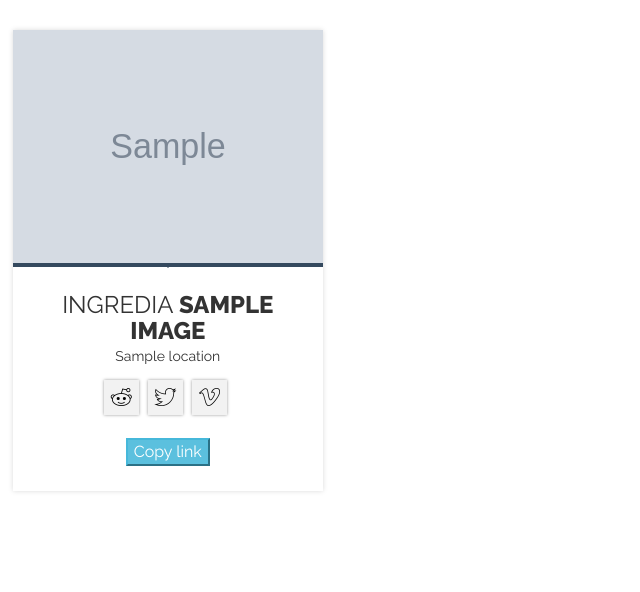
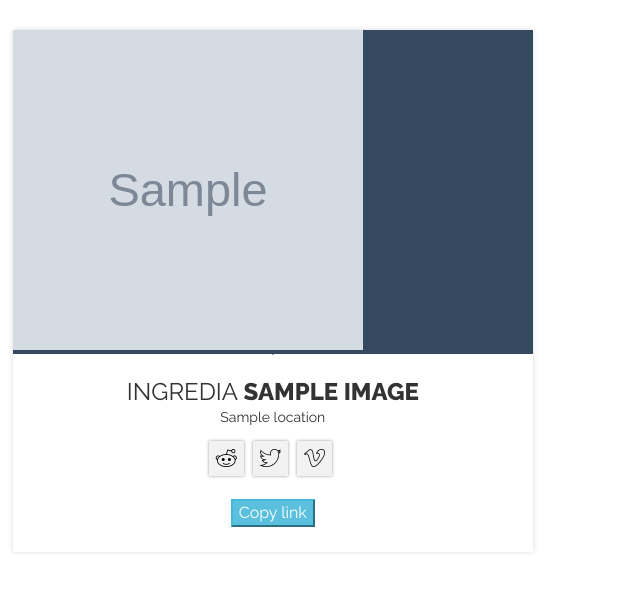
Before and after one commit to BrilliantGrant/unsplash, a Django app: page /image/1 in a window 1280 px wide. Shown: the part 102-694 px from the top of the page, without its empty margins (0-640 px from the left). Run offline with Django 3.2, Linux system fonts and the light colour scheme; tables that the repository leaves empty hold one stand-in row (values such as "Sample post"); grey boxes marked "Sample" are stand-in pictures; some libraries are stand-ins or nearby versions.

Commit message:
Change body width,height of images

```diff
--- a/gal/templates/image.html
+++ b/gal/templates/image.html
@@ -26,7 +26,7 @@
 
 
 <figure class="snip1218">
-  <div class="image"><img src="{{image.image.url}}" alt="sample70"/>
+  <div class="image"><img src="{{image.image.url}}" class="img-responsive" style="width: 350px; height: 320px"  alt="sample70"/>
     <p>{{image.descripton}}</p>
     <p>{{image.upload_date}}</p>
   </div>
@@ -50,7 +50,7 @@ figure.snip1218 {
   float: left;
   overflow: hidden;
   margin: 10px 1%;
-  min-width: 220px;
+  min-width: 520px;
   max-width: 310px;
   width: 100%;
   background: #34495e;
```
